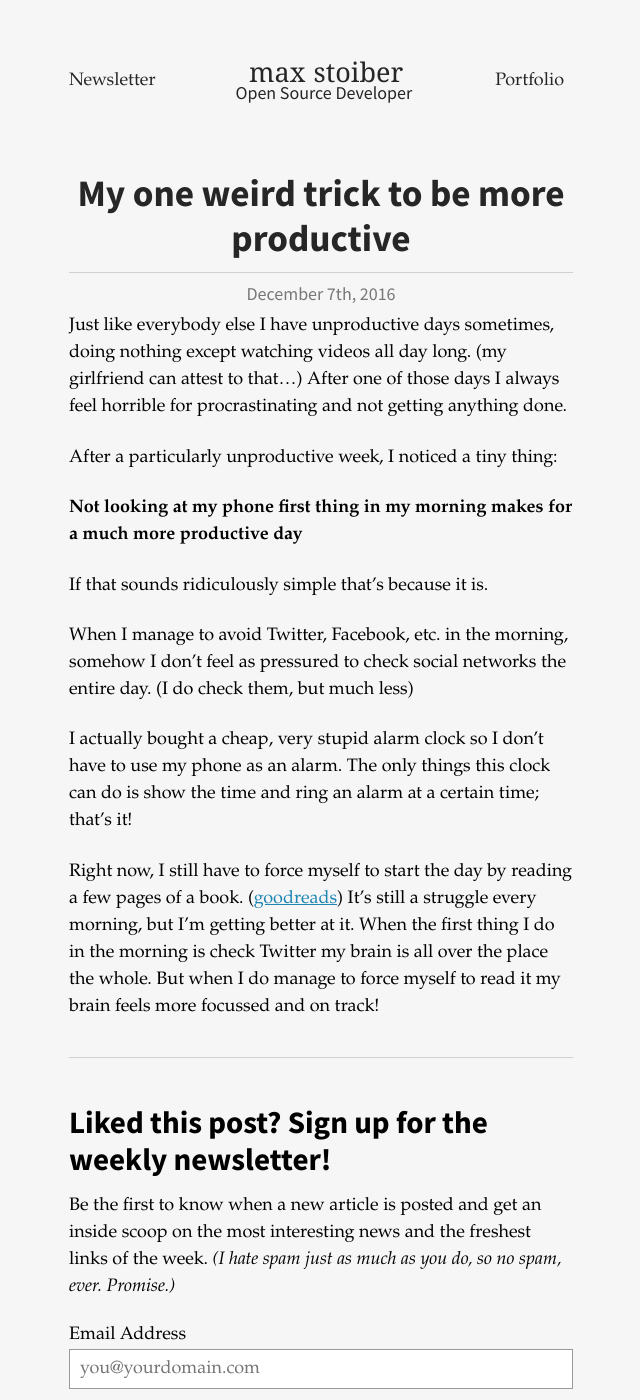
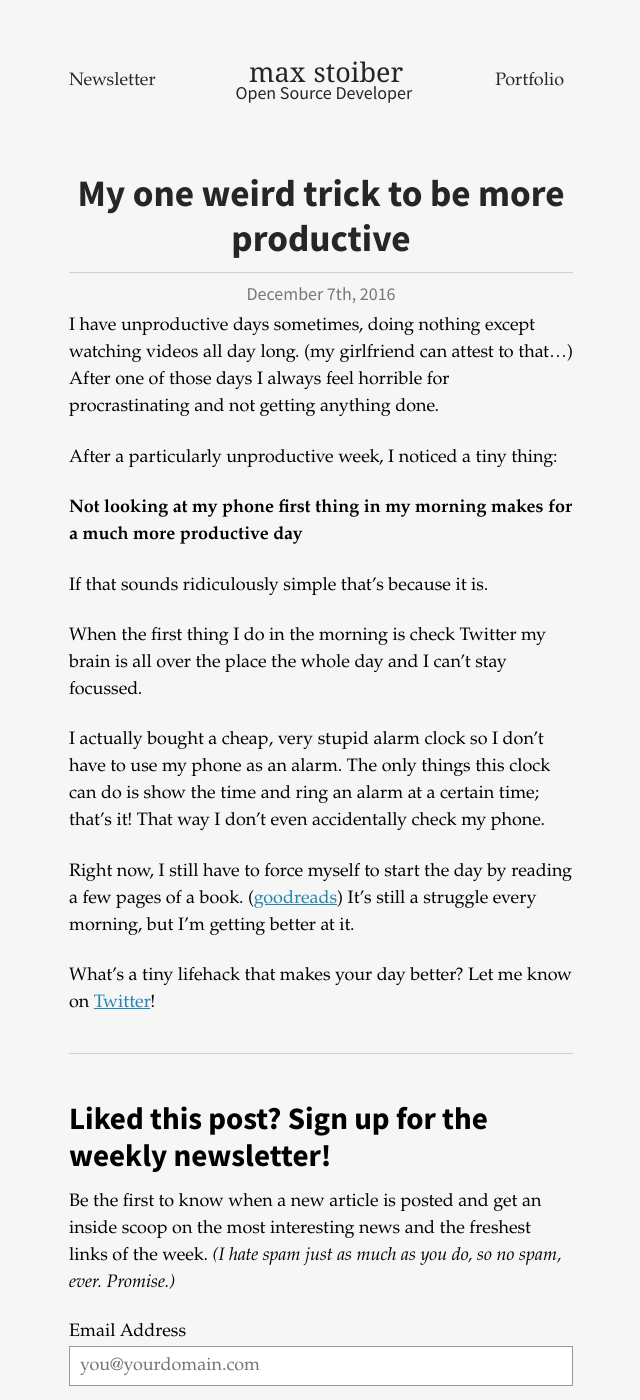
Before and after one commit to mxstbr/mxstbr.github.io, a Jekyll site: the page built from _posts/2016-12-07-productivity-trick.md, in a window 1280 px wide and 1400 px high. Shown: the whole window, without its empty margins (319-959 px from the left). Built offline with Jekyll 4.4.1, drawn with Linux system fonts in a browser that asks for light colours.

Commit message:
Finish productivity post

```diff
--- a/_posts/2016-12-07-productivity-trick.md
+++ b/_posts/2016-12-07-productivity-trick.md
@@ -5,7 +5,7 @@ title: My one weird trick to be more productive
 tags: productivity hack
 ---
 
-Just like everybody else I have unproductive days sometimes, doing nothing except watching videos all day long. (my girlfriend can attest to that...) After one of those days I always feel horrible for procrastinating and not getting anything done.
+I have unproductive days sometimes, doing nothing except watching videos all day long. (my girlfriend can attest to that...) After one of those days I always feel horrible for procrastinating and not getting anything done.
 
 After a particularly unproductive week, I noticed a tiny thing:
 
@@ -13,8 +13,10 @@ After a particularly unproductive week, I noticed a tiny thing:
 
 If that sounds ridiculously simple that's because it is.
 
-When I manage to avoid Twitter, Facebook, etc. in the morning, somehow I don't feel as pressured to check social networks the entire day. (I do check them, but much less)
+When the first thing I do in the morning is check Twitter my brain is all over the place the whole day and I can't stay focussed.
 
-I actually bought a cheap, very stupid alarm clock so I don't have to use my phone as an alarm. The only things this clock can do is show the time and ring an alarm at a certain time; that's it!
+I actually bought a cheap, very stupid alarm clock so I don't have to use my phone as an alarm. The only things this clock can do is show the time and ring an alarm at a certain time; that's it! That way I don't even accidentally check my phone.
 
-Right now, I still have to force myself to start the day by reading a few pages of a book. ([goodreads](https://www.goodreads.com/mxstbr)) It's still a struggle every morning, but I'm getting better at it. When the first thing I do in the morning is check Twitter my brain is all over the place the whole. But when I do manage to force myself to read it my brain feels more focussed and on track!
+Right now, I still have to force myself to start the day by reading a few pages of a book. ([goodreads](https://www.goodreads.com/mxstbr)) It's still a struggle every morning, but I'm getting better at it.
+
+What's a tiny lifehack that makes your day better? Let me know on [Twitter](https://twitter.com/mxstbr)!
```
